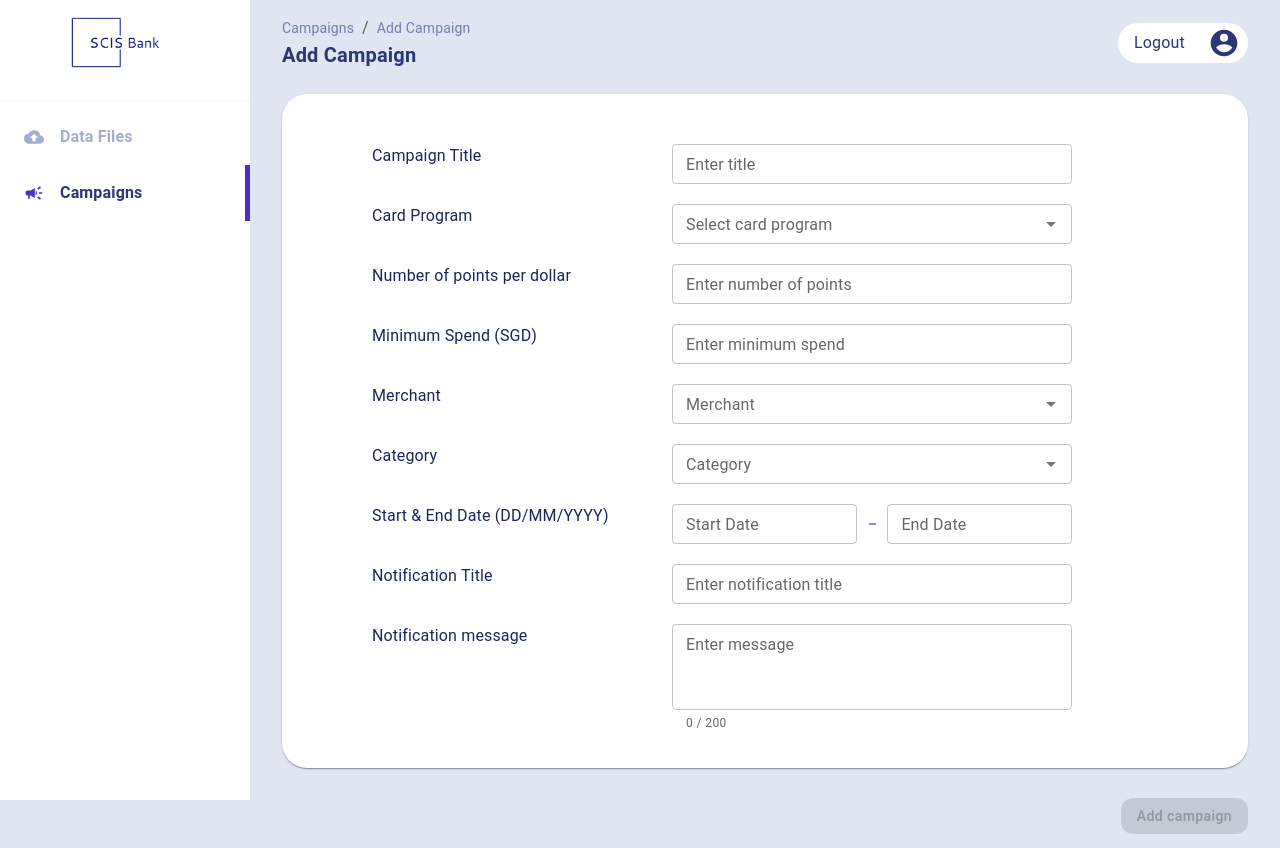
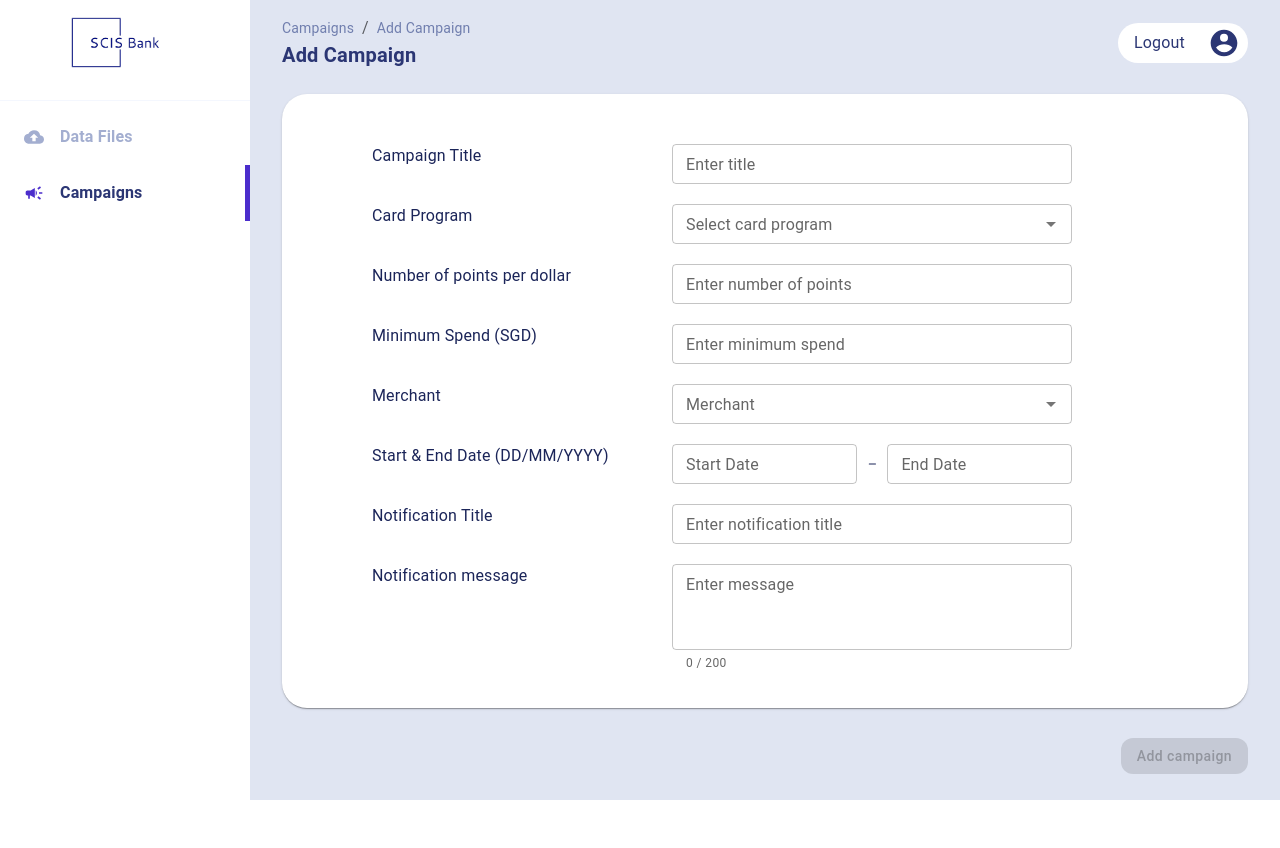
Before and after one commit to Spend-Transactions-Rewards-System/web-ui, a React (Create React App) app: page /campaigns/addcampaigns in a window 1280 px wide. After the commit the page ends 800 px from the top, so only its background shows below. Built offline with nearby package versions, Linux system fonts and the light colour scheme; no server answers.

Commit message:
removed category

```diff
--- a/src/Components/AddCampaignForm/AddCampaignForm.js
+++ b/src/Components/AddCampaignForm/AddCampaignForm.js
@@ -33,14 +33,11 @@ const AddCampaignForm = ({ formData, setFormData, setOpen }) => {
       !(Object.values(error).includes(true)
       || Object.values(formData).includes("")
       || Object.values(formData).includes(null)
-      || Object.values(formData).includes([])
     ));
 
   }, [error, formData]);
 
-  const handleOnChange = (name, currValue) => {
-
-    let value = currValue;
+  const handleOnChange = (name, value) => {
 
     if (name === "pointsPerDollar" || name === "minSpend") {
       setError((state) => ({
@@ -58,12 +55,6 @@ const AddCampaignForm = ({ formData, setFormData, setOpen }) => {
         ...state,
         isAfterEndDate: value < formData["startDate"]
       }));
-    }
-
-    if (name === "category") {
-      let cat = [...formData["category"]];
-      cat.push(value);
-      value = cat;
     }
 
     setFormData((state) => ({
@@ -158,22 +149,6 @@ const AddCampaignForm = ({ formData, setFormData, setOpen }) => {
                   renderInput={(params) => <TextField {...params} label="Merchant" size="small"  />}
                   onChange={ (event) => handleOnChange("merchant", event.target.textContent ) }
                 />
-              </Box>
-            </Box>
-            <Box className="twoColumns">
-              <Box>
-                <Typography className="variable flexColumn">Category</Typography>
-              </Box>
-              <Box className="secondColumn">
-                <Autocomplete
-                    id="category"
-                    options={["Miscellaneous and Specialty Retail Stores", "Online Shopping", "Direct Marketing-Catalog Merchants"]}
-                    fullWidth
-                    multiple
-                    value={formData.category}
-                    renderInput={(params) => <TextField {...params} label="Category" size="small"  />}
-                    onChange={ (event) => handleOnChange("category", event.target.textContent ) }
-                  />
               </Box>
             </Box>
             <Box className="twoColumns">
--- a/src/Pages/AddCampaign/AddCampaigns.js
+++ b/src/Pages/AddCampaign/AddCampaigns.js
@@ -14,7 +14,6 @@ const AddCampaign = () => {
     pointsPerDollar: "",
     minSpend: "",
     merchant: null,
-    category: [],
     startDate: null,
     endDate: null,
     notificationTitle: "",
```
